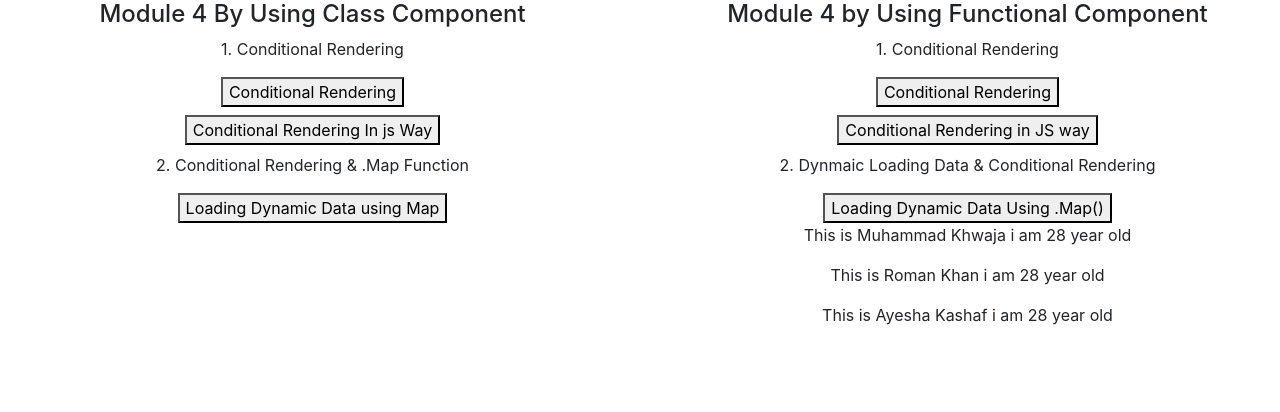
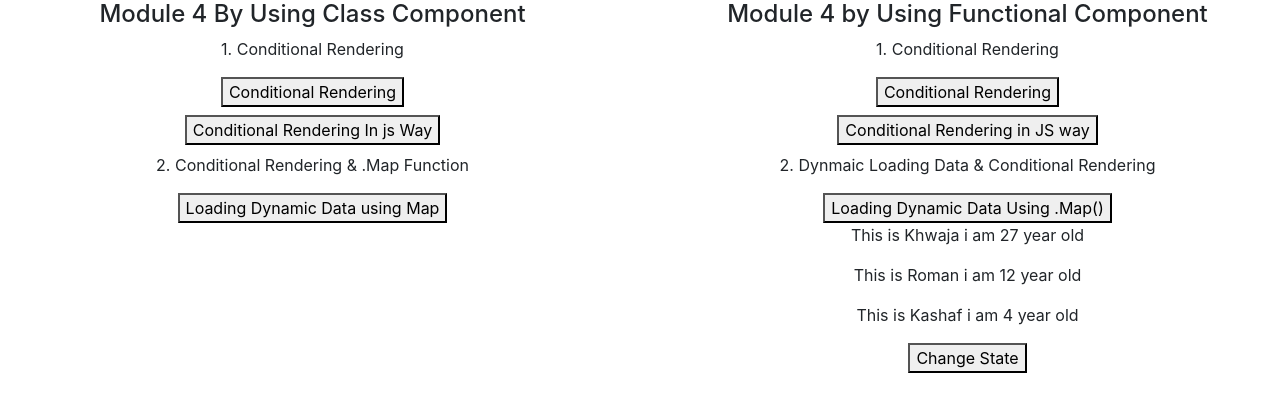
Before and after one commit to HusnainK721/my-first-app, a React (Create React App) app: page / in a window 1280 px wide. Both pictures are taken after a click on the button "Loading Dynamic Data Using .Map()". Shown: the top 412 px of the page. Built offline with nearby package versions, Linux system fonts and the light colour scheme.

Commit message:
dynamic loading & conditional rendering in func comp

```diff
--- a/src/Component/Module-4-ListAndConditional/ListAndConditionalFunctional/C-OutputtingListDynamicUsingMapF/OutputtingListDynamicallyParentF.jsx
+++ b/src/Component/Module-4-ListAndConditional/ListAndConditionalFunctional/C-OutputtingListDynamicUsingMapF/OutputtingListDynamicallyParentF.jsx
@@ -2,6 +2,7 @@ import React, { useState } from "react";
 import { OutputtingListDynamicallyChildF } from "./OutputtingListDynamicallyChildF";
 
 export const OutputtingListDynamicallyParentF = () => {
+  const [ShowPersonData, setShowPersonData] = useState(false);
   const [PersonData, setPersonData] = useState({
     person: [
       { name: "Khwaja", age: 27 },
@@ -18,12 +19,17 @@ export const OutputtingListDynamicallyParentF = () => {
       ],
     });
   };
+  const handleConditionalRendering = () => {
+    setShowPersonData(!ShowPersonData);
+  };
   return (
     <div>
       <p className="mt-2">2. Dynmaic Loading Data & Conditional Rendering</p>
-      <button onClick={handleNameChange}>
-        Loading Dynamic Data Using .Map(){" "}
+      <button onClick={handleConditionalRendering}>
+        Loading Dynamic Data Using .Map()
       </button>
+      {ShowPersonData ? (
+        <div>
           {PersonData.person.map((itemCurrent) => {
             return (
               <OutputtingListDynamicallyChildF
@@ -32,6 +38,9 @@ export const OutputtingListDynamicallyParentF = () => {
               />
             );
           })}
+          <button onClick={handleNameChange}> Change State</button>
+        </div>
+      ) : null}
     </div>
   );
 };
```
Also changed, not shown: 1 other file (tests, documents, lock files or other folders). Lines whose indentation alone changed are shown as unchanged.
